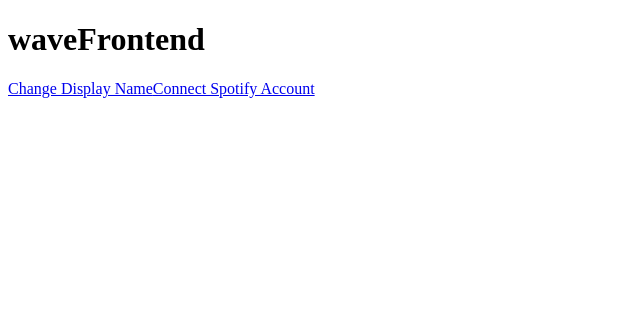
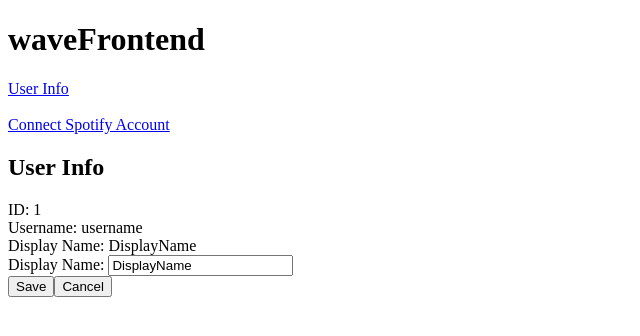
Before and after one commit to agontijo/wave, an Angular app in the folder waveFrontend/: page /change-name in a window 1280 px wide. Shown: the top 336 px of the page, without its empty margins (0-640 px from the left). Built offline with nearby package versions, Linux system fonts and the light colour scheme.

Commit message:
Save changes for display name

```diff
--- a/waveFrontend/src/app/app-routing.module.ts
+++ b/waveFrontend/src/app/app-routing.module.ts
@@ -6,14 +6,12 @@ import { PageNotFoundComponent } from './page-not-found/page-not-found.component
 
 const routes: Routes = [
   { path: 'spotify-connect', component: SpotifyConnectComponent },
-{ path: 'change-name', component: ChangeNameComponent },
-{ path: '',   redirectTo: '/change-name', pathMatch: 'full' },
-{ path: '**', component: PageNotFoundComponent }];
+  { path: 'change-name', component: ChangeNameComponent },
+  { path: '**', component: PageNotFoundComponent }];
 
 @NgModule({
   imports: [RouterModule.forRoot(
     routes,
-      { enableTracing: true } // <-- debugging purposes only
   )],
   exports: [RouterModule]
 })
--- a/waveFrontend/src/app/app.component.html
+++ b/waveFrontend/src/app/app.component.html
@@ -1,5 +1,8 @@
 <h1>{{title}}</h1>
 <nav>
-    <a routerLink="/change-name" routerLinkActive="active">Change Display Name</a>
+    <a routerLink="/change-name" routerLinkActive="active">User Info</a>
+    <br>
+    <br>
     <a routerLink="/spotify-connect" routerLinkActive="active">Connect Spotify Account</a>
   </nav>
+<router-outlet></router-outlet>
--- a/waveFrontend/src/app/app.module.ts
+++ b/waveFrontend/src/app/app.module.ts
@@ -2,30 +2,24 @@ import { NgModule } from '@angular/core';
 import { BrowserModule } from '@angular/platform-browser';
 import { FormsModule } from '@angular/forms'; // <-- NgModel lives here
 import { RouterModule, Routes } from '@angular/router';
-import { AppRoutingModule } from './app-routing.module';
+import { AppRoutingModule} from './app-routing.module';
 import { AppComponent } from './app.component';
 import { ChangeNameComponent } from './change-name/change-name.component';
 import { SpotifyConnectComponent } from './spotify-connect/spotify-connect.component';
 import { PageNotFoundComponent } from './page-not-found/page-not-found.component';
 
-const appRoutes: Routes = [
-  { path: 'spotify-connect', component: SpotifyConnectComponent },
-  { path: 'change-name', component: ChangeNameComponent },
-  { path: '',   redirectTo: '/change-name', pathMatch: 'full' },
-  { path: '**', component: PageNotFoundComponent }
-];
 
 @NgModule({
   declarations: [
     AppComponent,
     ChangeNameComponent,
     SpotifyConnectComponent,
-    PageNotFoundComponent
+    PageNotFoundComponent,
   ],
   imports: [
     BrowserModule,
-    AppRoutingModule,
-    FormsModule
+    FormsModule,
+    AppRoutingModule
   ],
   providers: [],
   bootstrap: [AppComponent]
--- a/waveFrontend/src/app/change-name/change-name.component.html
+++ b/waveFrontend/src/app/change-name/change-name.component.html
@@ -4,5 +4,21 @@
 <div><span>Display Name: </span>{{user1.displayname}}</div>
 <div>
     <label for="displayname">Display Name: </label>
-    <input id="displayname" [(ngModel)]="user1.displayname" placeholder="displayname">
-  </div>
+    <input type="text" id="editName" [(ngModel)]="editName" placeholder="name"/>
+    <br>
+    <div>
+        <button (click)="save()">Save</button>
+        <button (click)="cancel()">Cancel</button>
+    </div>
+</div>
+
+<!-- <div *ngIf="crisis">
+    <h3>{{ editName }}</h3>
+    <p>Id: {{ crisis.id }}</p>
+    <label for="crisis-name">Crisis name: </label>
+    <input type="text" id="crisis-name" [(ngModel)]="editName" placeholder="name"/>
+    <div>
+      <button (click)="save()">Save</button>
+      <button (click)="cancel()">Cancel</button>
+    </div>
+  </div> -->
--- a/waveFrontend/src/app/change-name/change-name.component.ts
+++ b/waveFrontend/src/app/change-name/change-name.component.ts
@@ -1,5 +1,6 @@
 import { Component, OnInit } from '@angular/core';
 import { User } from '../user';
+import { ActivatedRoute, Router } from '@angular/router';
 
 @Component({
   selector: 'app-change-name',
@@ -8,15 +9,40 @@ import { User } from '../user';
 })
 export class ChangeNameComponent implements OnInit {
 
+  editName = '';
+
   user1: User = {
     id: 1,
-    username: "hj",
-    displayname: "Harshitha"
+    username: "username",
+    displayname: "DisplayName"
   };
 
-  constructor() { }
+  constructor(
+    private route: ActivatedRoute,
+    private router: Router
+  ) { }
 
-  ngOnInit(): void {
+  ngOnInit() {
+    this.route.data
+    .subscribe(data => {
+      this.editName = this.user1.displayname;
+    });
+  }
+
+  cancel() {
+    this.gotoCrises();
+  }
+
+  save() {
+    this.user1.displayname = this.editName;
+  }
+
+  gotoCrises() {
+    // Pass along the crisis id if available
+    // so that the CrisisListComponent can select that crisis.
+    // Add a totally useless `foo` parameter for kicks.
+    // Relative navigation back to the crises
+    this.router.navigate(['../',], { relativeTo: this.route });
   }
 
 }
```
